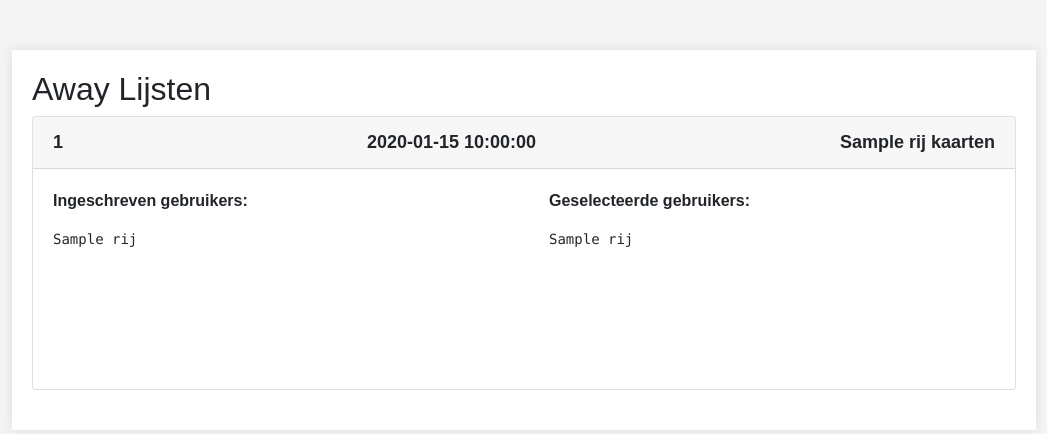
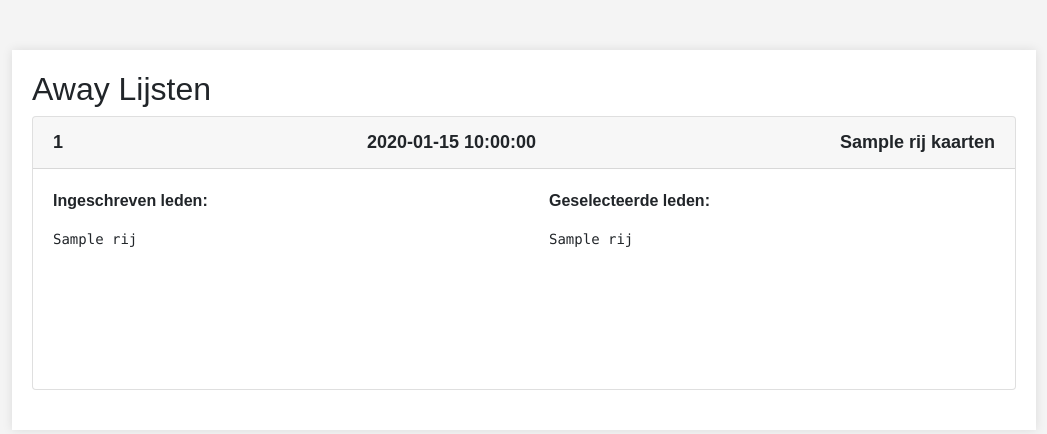
Before and after one commit to joaen05/ASCMagicReds, a Flask app: template templates/lijst_away.html in a window 1280 px wide. Shown: the top 434 px of the page, without its empty margins (116-1163 px from the left). Run offline with Flask 2, Linux system fonts and the light colour scheme; the template is opened without the code that fills it: most values are stand-ins (such as "Sample title", 1, 10 or a date in 2020); some libraries are stand-ins or nearby versions.

Commit message:
lijst gefixt

```diff
--- a/app.py
+++ b/app.py
@@ -123,19 +123,22 @@ def update_geselecteerde_gebruikers(away_id):
         # Bepaal de top X gebruikers op basis van het aantal kaarten
         top_gebruikers = [row[0] for row in ingeschreven_gebruikers[:aantal_kaarten]]
 
+        # Als er geen gebruikers zijn, gebruik dan een lege tuple om SQL-syntaxfouten te voorkomen
+        top_gebruikers_tuple = tuple(top_gebruikers) if top_gebruikers else (None,)
+
         # Update de `geselecteerd` kolom voor de top X gebruikers
         cursor.execute('''
             UPDATE user_aways
             SET geselecteerd = TRUE
             WHERE away_id = %s AND user_id IN %s
-        ''', (away_id, tuple(top_gebruikers) if top_gebruikers else (away_id, ())))  # Vermijd SQL-syntaxfout bij lege lijst
+        ''', (away_id, top_gebruikers_tuple))
 
         # Zet `geselecteerd` op FALSE voor de rest van de gebruikers
         cursor.execute('''
             UPDATE user_aways
             SET geselecteerd = FALSE
             WHERE away_id = %s AND user_id NOT IN %s
-        ''', (away_id, tuple(top_gebruikers) if top_gebruikers else (away_id, ())))  # Vermijd SQL-syntaxfout bij lege lijst
+        ''', (away_id, top_gebruikers_tuple))
 
         conn.commit()
         conn.close()
@@ -744,18 +747,21 @@ def away_lijsten():
                 a.naam,
                 ad.away_datum,
                 ad.aantal_kaarten,
-                STRING_AGG(CONCAT(u.voornaam, ' ', u.naam, ' (', u.one_account_id, ')'), E'\n' ORDER BY u.naam, u.voornaam) AS gebruikers,
-                STRING_AGG(
+                CASE
+                    WHEN COUNT(u.id) = 0 THEN 'Nog geen inschrijvingen'
+                    ELSE STRING_AGG(CONCAT(u.voornaam, ' ', u.naam, ' (', u.one_account_id, ')'), E'\n')
+                END AS gebruikers,
+                COALESCE(STRING_AGG(
                     CASE
                         WHEN ua.geselecteerd = TRUE THEN CONCAT(u.voornaam, ' ', u.naam, ' (', u.one_account_id, ')')
                         ELSE NULL
                     END,
-                    E'\n' ORDER BY u.naam, u.voornaam
-                ) AS geselecteerde_gebruikers
-            FROM user_aways ua
-            JOIN away_details ad ON ua.away_id = ad.id
+                    E'\n'
+                ), 'Nog geen geselecteerde gebruikers') AS geselecteerde_gebruikers
+            FROM away_details ad
             JOIN aways a ON ad.away_id = a.id
-            JOIN users u ON ua.user_id = u.id
+            LEFT JOIN user_aways ua ON ad.id = ua.away_id
+            LEFT JOIN users u ON ua.user_id = u.id
             GROUP BY a.naam, ad.away_datum, ad.aantal_kaarten
             ORDER BY ad.away_datum
             LIMIT %s OFFSET %s
@@ -769,5 +775,6 @@ def away_lijsten():
         print("Fout bij het uitvoeren van de query:", e)
         return "Er is een fout opgetreden bij het ophalen van de gegevens.", 500
 
+
 if __name__ == "__main__":
     app.run(host='0.0.0.0', port=10000)
--- a/templates/lijst_away.html
+++ b/templates/lijst_away.html
@@ -134,14 +134,14 @@
                             <div class="row">
                                 <div class="col-md-6">
                                     <div class="scrollbar">
-                                        <p><strong>Ingeschreven gebruikers:</strong></p>
+                                        <p><strong>Ingeschreven leden:</strong></p>
                                         <pre>{{ rij[3] }}</pre> <!-- Lijst van alle gebruikers -->
                                     </div>
                                 </div>
                                 <div class="col-md-6">
                                     <div class="scrollbar">
-                                        <p><strong>Geselecteerde gebruikers:</strong></p>
-                                        <pre>{{ rij[4] if rij[4] else 'Geen geselecteerde gebruikers' }}</pre> <!-- Lijst van geselecteerde gebruikers -->
+                                        <p><strong>Geselecteerde leden:</strong></p>
+                                        <pre>{{ rij[4] }}</pre> <!-- Lijst van geselecteerde gebruikers -->
                                     </div>
                                 </div>
                             </div>
@@ -164,7 +164,7 @@
             {% endif %}
         {% else %}
             <div class="alert alert-info">
-                Momenteel geen aways beschikbaar.
+                Momenteel geen lijsten beschikbaar.
             </div>
         {% endif %}
     </div>
```
